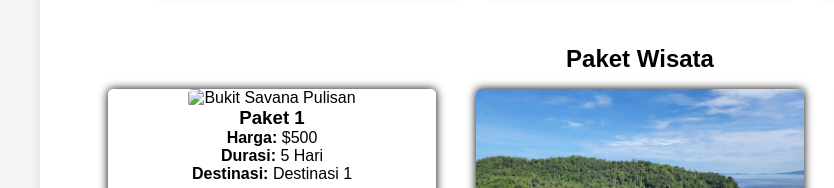
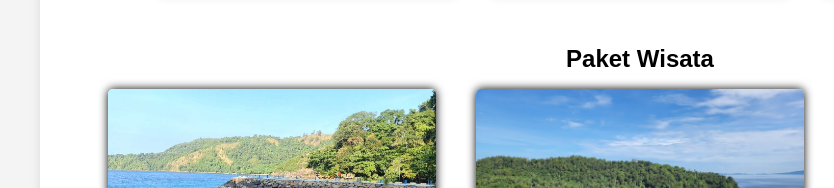
Before and after one commit to brightaldy/website-personal, a plain HTML site: page index.html in a window 1280 px wide. Shown: the part 763-951 px from the top of the page, 0-834 px from the left. Drawn offline with Linux system fonts and the light colour scheme; files whose address does not match are found by name.

Commit message:
Update index.html

```diff
--- a/index.html
+++ b/index.html
@@ -74,7 +74,7 @@
         <h2>Paket Wisata</h2>
         <div class="paket-wisata-container">
           <div class="paket-wisata-item">
-            <img src="gambar/pantai-pulisan-di-likupang.jpeg" alt="Bukit Savana Pulisan" />
+            <img src="gambar/ck5i6ekv3n81kh0.jpeg" alt="Bukit Savana Pulisan" />
             <h3>Paket 1</h3>
             <p><strong>Harga:</strong> $500</p>
             <p><strong>Durasi:</strong> 5 Hari</p>
```
